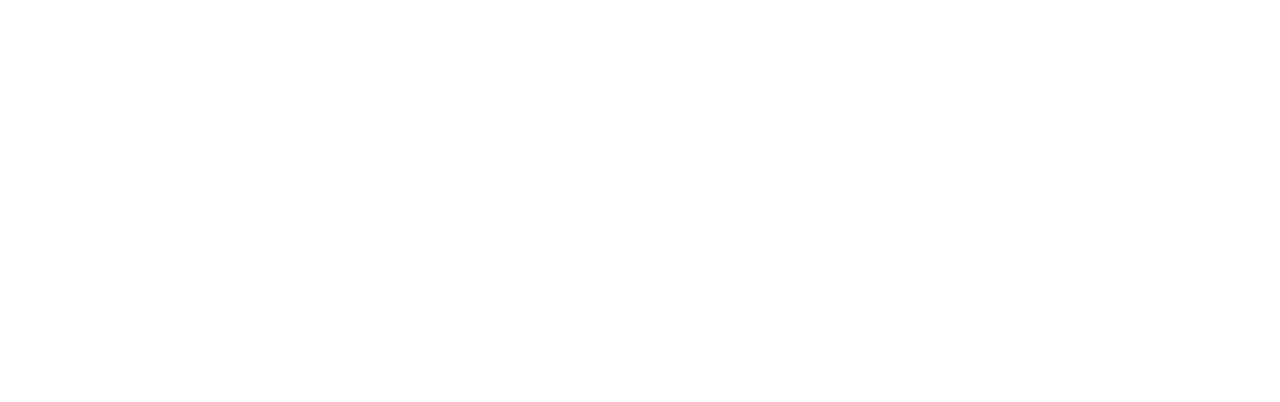
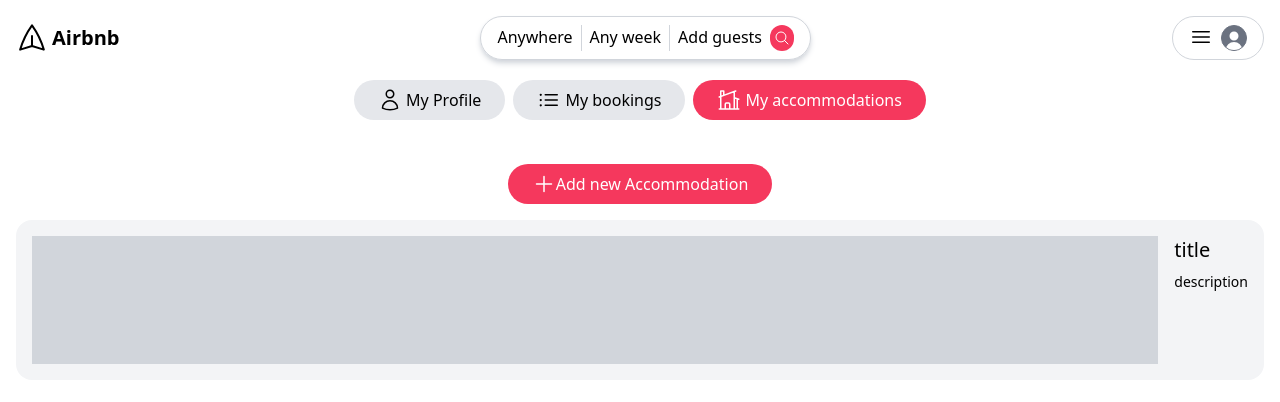
Before and after one commit to Buyaki01/react-redux-airbnb-client, a React (Create React App) app: page /accommodations in a window 1280 px wide. Shown: the top 402 px of the page. Built offline with nearby package versions, Linux system fonts and the light colour scheme.

Commit message:
Add AccommodationsPage component

```diff
--- a/src/App.js
+++ b/src/App.js
@@ -6,6 +6,7 @@
 import ProfilePage from "./components/ProfilePage"
 import BookingsPage from "./components/BookingsPage"
 import ShowBookingPage from "./components/ShowBookingPage"
+import AccommodationsPage from "./components/AccommodationsPage"
 
 function App() {
   return (
@@ -17,6 +18,7 @@
           <Route path='/profile' element={<ProfilePage/>}/>
           <Route path='/bookings' element={<BookingsPage/>}/>
           <Route path='/bookings/:id' element={<ShowBookingPage/>}/>
+          <Route path='/accommodations' element={<AccommodationsPage/>}/>
         </Route>
     </Routes>
   )
--- /dev/null
+++ b/src/components/AccommodationsPage.js
@@ -0,0 +1,40 @@
+import { Link } from "react-router-dom"
+
+const AccommodationsPage = () => {
+  return (
+    <div>
+      <div className="text-center mt-3">
+        <Link
+          className="inline-flex bg-primary text-white py-2 px-6 rounded-full"
+          to={'/accommodations/new'}
+        >
+          <svg xmlns="http://www.w3.org/2000/svg" fill="none" viewBox="0 0 24 24" strokeWidth="1.5" stroke="currentColor" className="w-6 h-6">
+            <path strokeLinecap="round" strokeLinejoin="round" d="M12 4.5v15m7.5-7.5h-15" />
+          </svg>
+          Add new Accommodation
+        </Link>
+      </div>
+
+      <div className="mt-4">
+        {/* {places.length > 0 && places.map(place => ( */}
+          <Link
+            // to={`/accommodations/edit/${place._id}`}
+            className="flex cursor-pointer gap-4 bg-gray-100 p-4 mb-4 rounded-2xl"
+          >
+            <div className="flex w-32 h-32 bg-gray-300 grow flex-shrink-0">
+              {/* {place.photos.length > 0 && ( */}
+                <img className="object-cover" src="" alt="" />
+              {/* )}  */}
+            </div>
+            <div className="flex-grow-0">
+              <h2 className="text-xl">title</h2>
+              <p className="text-sm mt-2">description</p>
+            </div>
+          </Link>
+        {/* )) } */}
+      </div>
+    </div>
+  )
+}
+
+export default AccommodationsPage
```
